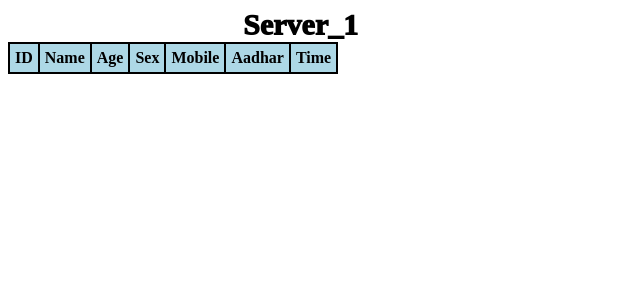
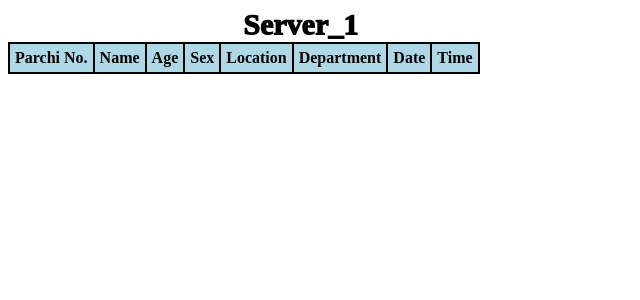
Before and after one commit to PragunJaswal/Digitize-Hospital-Backend, a FastAPI app: page /server2/gettable in a window 1280 px wide. Shown: the top 300 px of the page, without its empty margins (0-640 px from the left). Run offline with FastAPI, Linux system fonts and the light colour scheme; lists and menus that the app fills with data are empty; some libraries are stand-ins or nearby versions.

Commit message:
server2table

```diff
--- a/templates/server.html
+++ b/templates/server.html
@@ -29,12 +29,13 @@
             </tr>
 			<tr bgcolor = "lightblue">
 
-				<th>ID</th>
+				<th>Parchi No.</th>
 				<th>Name</th>
 				<th>Age</th>
 				<th>Sex</th>
-				<th>Mobile</th>
-				<th>Aadhar</th>
+				<th>Location</th>
+				<th>Department</th>
+				<th>Date</th>
 				<th>Time</th>
 			</tr>
 		</thead>
```
